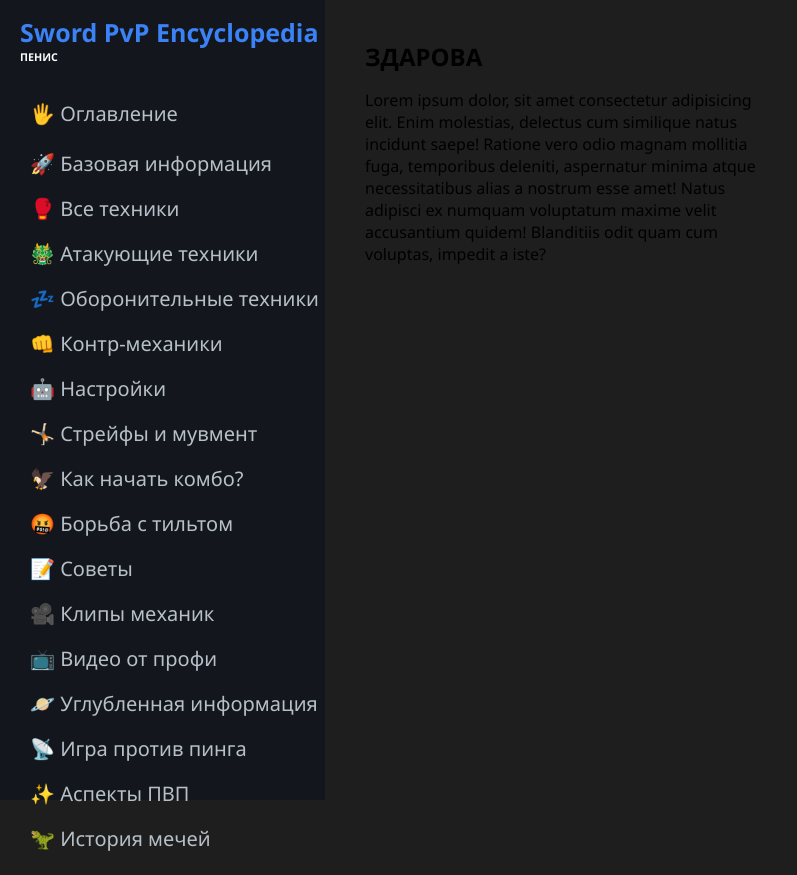
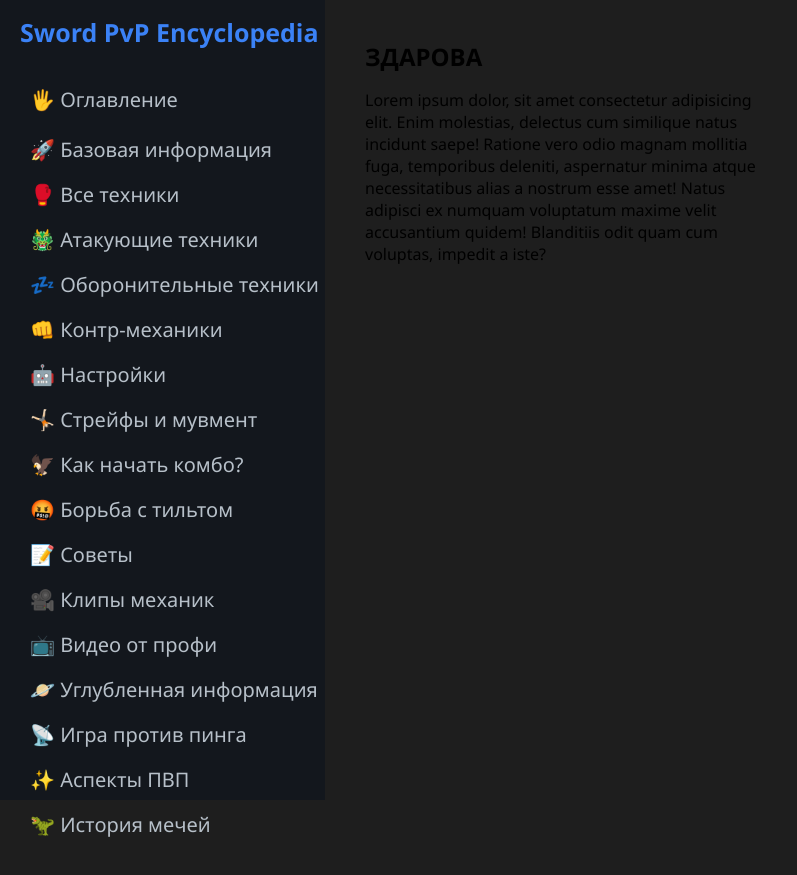
Before and after one commit to Tr0llMode/ruswordpvpguide.github.io, a plain HTML site: page index.html in a window 1280 px wide. Shown: the whole page, without its empty margins (0-797 px from the left). Drawn offline with Linux system fonts and the light colour scheme.

Commit message:
я починил.

```diff
--- a/index.html
+++ b/index.html
@@ -15,7 +15,6 @@
             <div class="header__container">
                 <div class="header__title">
                     <h1 class="h1">Sword PvP Encyclopedia</h1>
-                    <h6 style="color: #fff;">ПЕНИС</h6>
                 </div>
                 <div class="header__nav">
                     <ul class="navbar">
```
